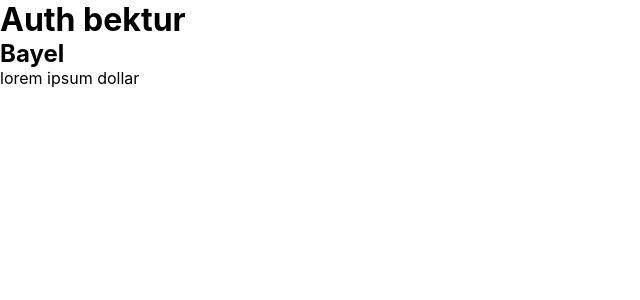
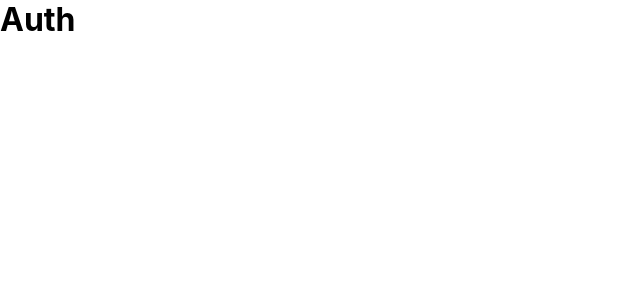
Before and after one commit to altynovbayel/final-project, a React (Create React App) app: page /auth in a window 1280 px wide. Shown: the top 300 px of the page, without its empty margins (0-640 px from the left). Built offline with nearby package versions, Linux system fonts and the light colour scheme.

Commit message:
bayel: clear code

```diff
--- a/src/pages/Auth/index.jsx
+++ b/src/pages/Auth/index.jsx
@@ -3,9 +3,7 @@ import React from 'react';
 function Auth() {
   return (
     <div>
-      <h1>Auth bektur</h1>
-      <h2>Bayel</h2>
-      lorem ipsum dollar
+      <h1>Auth</h1>
     </div>
   );
 }
--- a/src/pages/Main/index.jsx
+++ b/src/pages/Main/index.jsx
@@ -4,7 +4,6 @@ function Main() {
   return (
     <div>
       <h1>Main</h1>
-      <h2>Bekturs changes</h2>
     </div>
   );
 }
```
